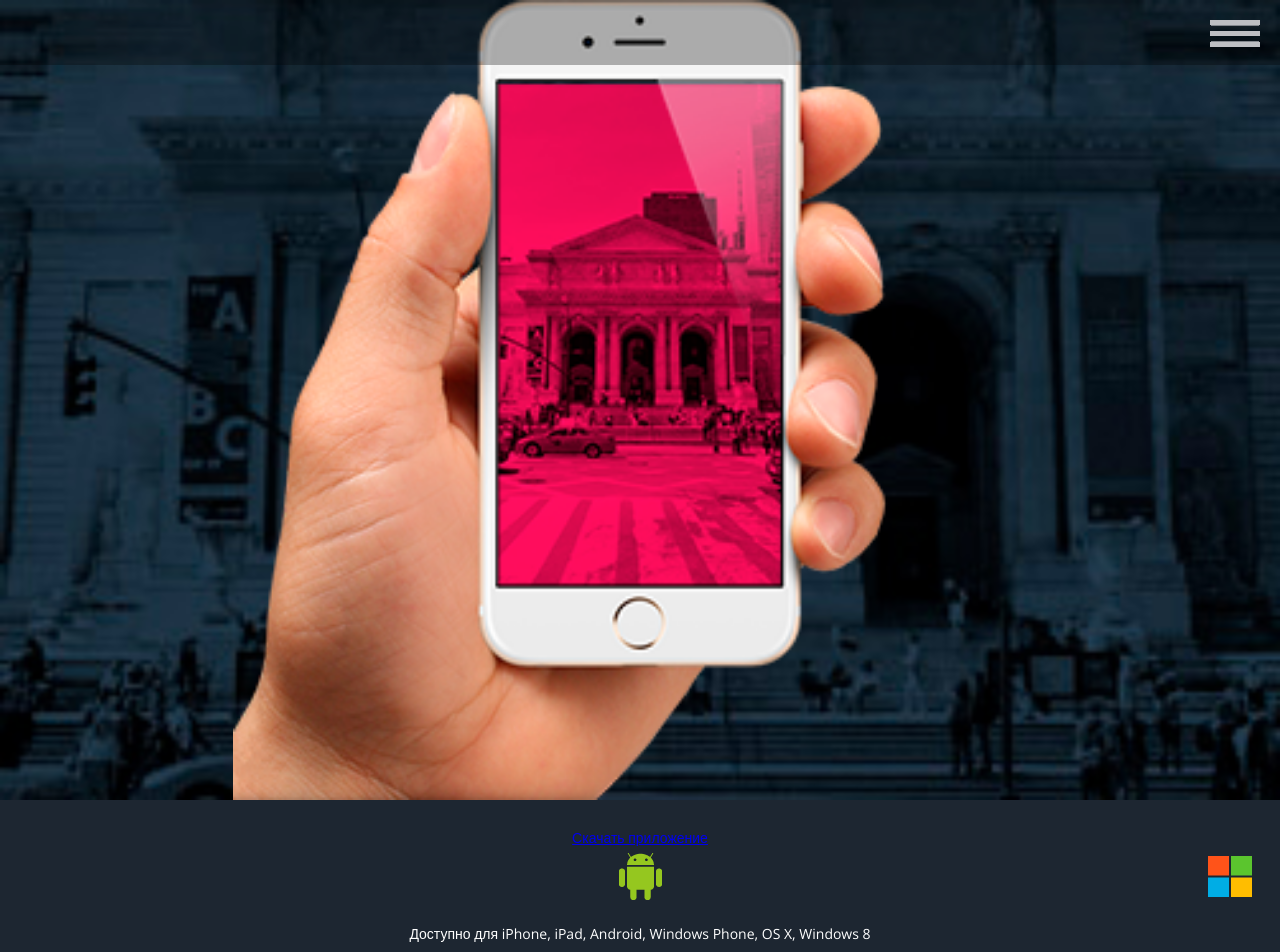
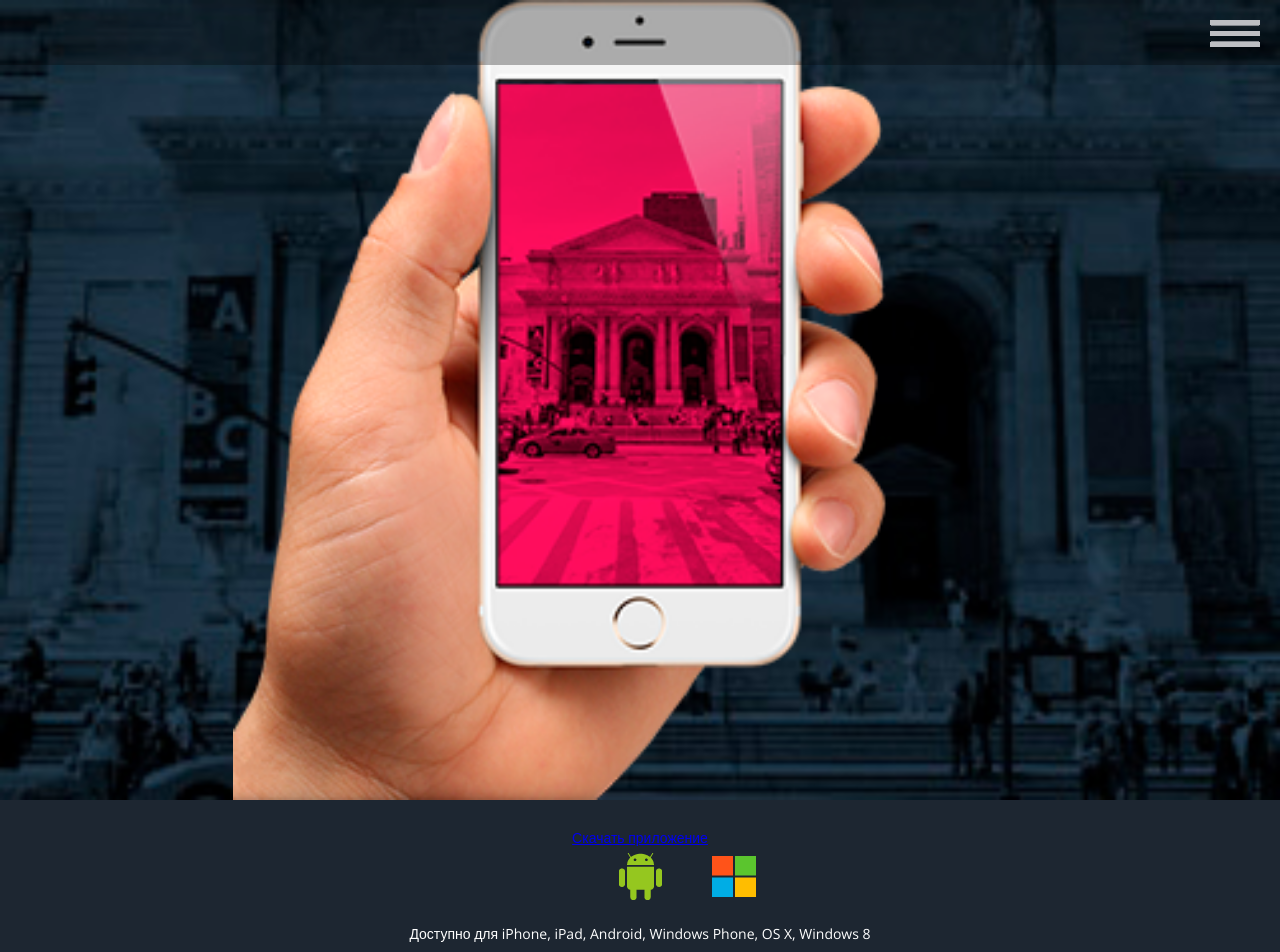
Before and after one commit to Iminrage/studying, a website: page app/index.html in a window 1280 px wide. Shown: the top 952 px of the page. Drawn offline with nearby package versions, Linux system fonts and the light colour scheme; files that its build step writes are made by us from their sources.

Commit message:
changed links justify

```diff
--- a/app/scss/blocks/_stores.scss
+++ b/app/scss/blocks/_stores.scss
@@ -8,13 +8,14 @@
   height: 60px;
   width: 100%;
   display: flex;
-  justify-content: space-between;
+  justify-content: center;
   align-items: center;
   align-content: center;
 }
 
 .stores__link {
-  display: block;
+	display: block;
+	margin: 0 17px;
   position: relative;
   width: 60px;
   height: 60px;
```
